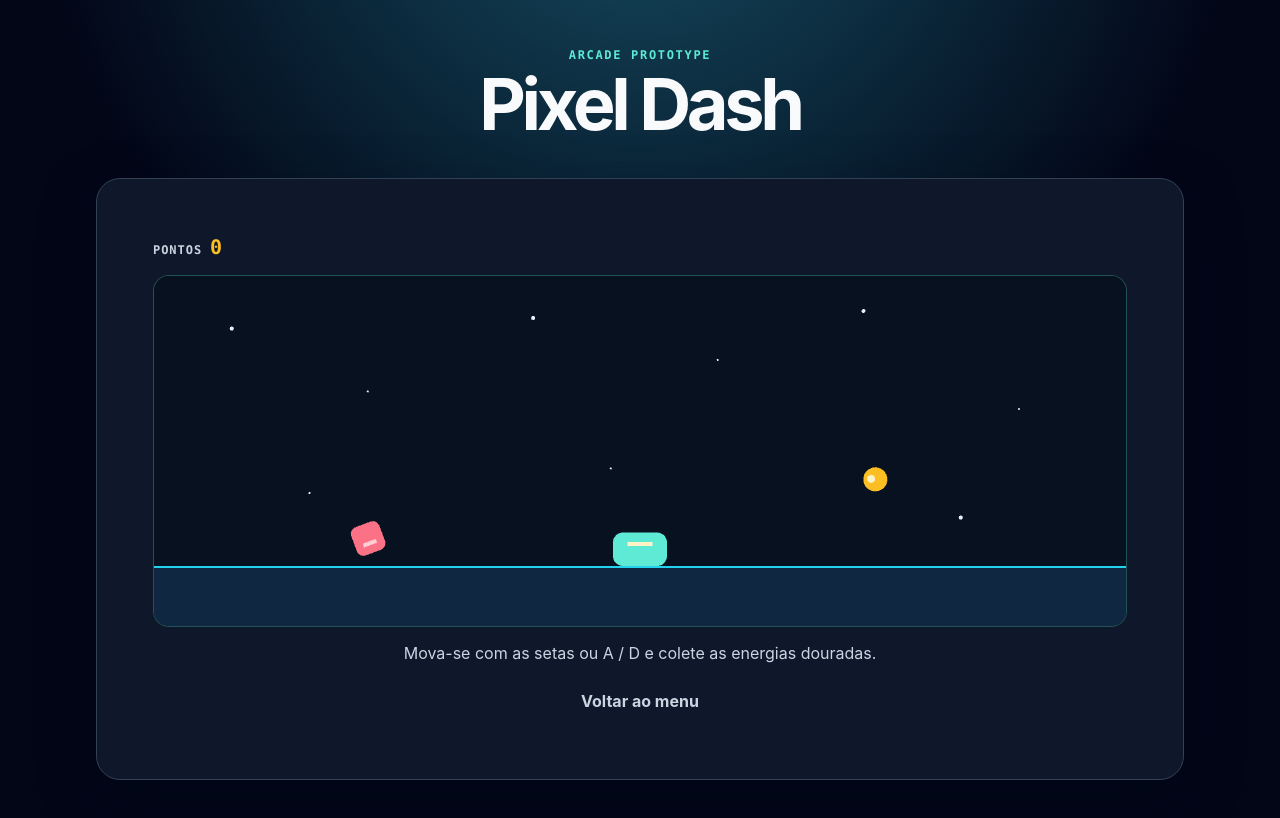
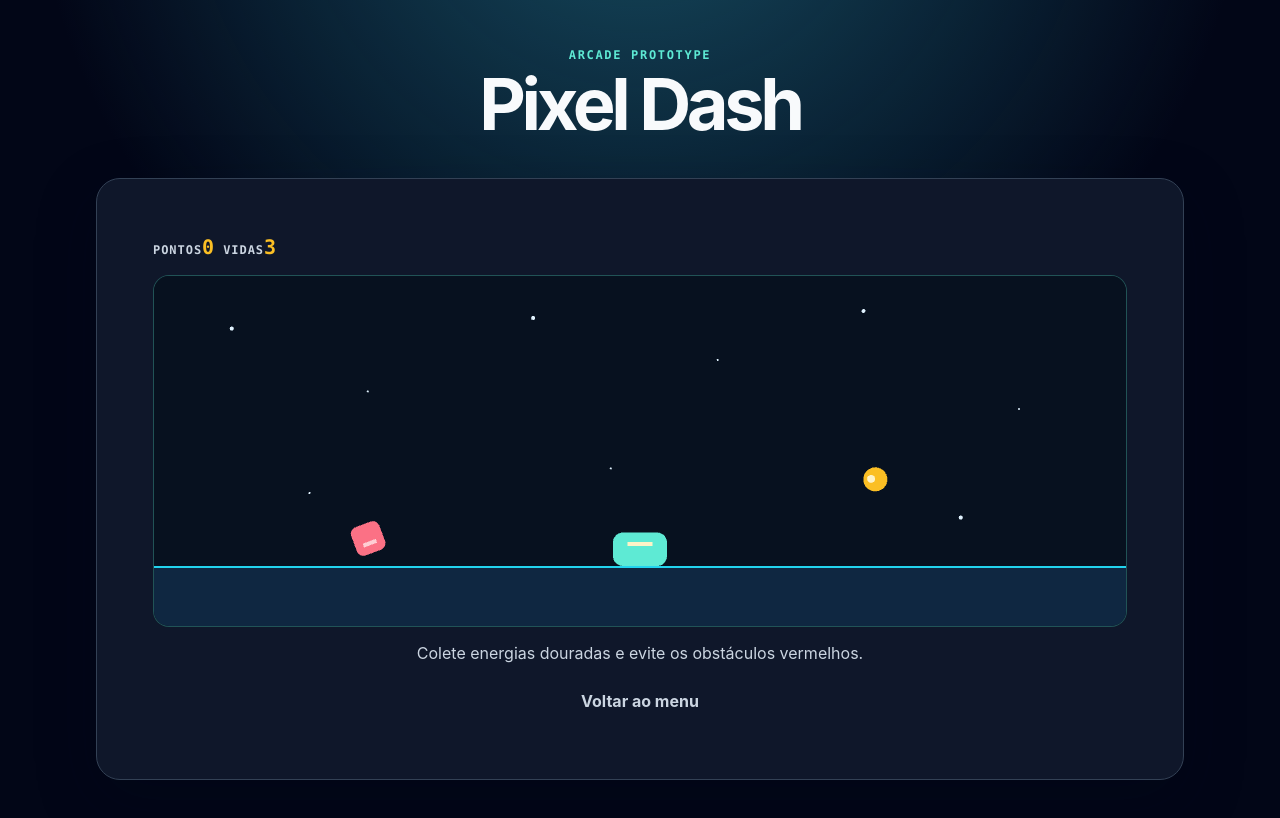
Before and after one commit to faelmorningstar/pixel-dash, a React (Vite) app: page / in a window 1280 px wide. Both pictures are taken after a click on the button "Jogar". Shown: the top 818 px of the page. Built offline with nearby package versions, Linux system fonts and the light colour scheme.

Commit message:
feat: track lives and game over

```diff
--- a/src/App.tsx
+++ b/src/App.tsx
@@ -1,20 +1,36 @@
-import { useCallback, useState } from 'react'
+import { useCallback, useRef, useState } from 'react'
 import { GameCanvas } from './components/GameCanvas'
+import { GameOverScreen } from './components/GameOverScreen'
 import { MenuScreen } from './components/MenuScreen'
+import { GAME_CONFIG } from './game/config'
 import type { GameStatus } from './game/types'
 import './App.css'
 
 function App() {
   const [gameStatus, setGameStatus] = useState<GameStatus>('menu')
   const [score, setScore] = useState(0)
+  const [lives, setLives] = useState<number>(GAME_CONFIG.initialLives)
+  const livesRef = useRef<number>(GAME_CONFIG.initialLives)
 
   const startGame = () => {
     setScore(0)
+    livesRef.current = GAME_CONFIG.initialLives
+    setLives(GAME_CONFIG.initialLives)
     setGameStatus('playing')
   }
 
   const collectPoints = useCallback((points: number) => {
     setScore((currentScore) => currentScore + points)
+  }, [])
+
+  const loseLife = useCallback(() => {
+    const nextLives = Math.max(livesRef.current - 1, 0)
+    livesRef.current = nextLives
+    setLives(nextLives)
+
+    if (nextLives === 0) {
+      setGameStatus('gameOver')
+    }
   }, [])
 
   return (
@@ -26,15 +42,21 @@ function App() {
 
       {gameStatus === 'menu' ? (
         <MenuScreen onPlay={startGame} />
-      ) : (
+      ) : gameStatus === 'playing' ? (
         <section className="game-screen" aria-label="Área de jogo Pixel Dash">
           <div className="hud" aria-live="polite">
-            <span>Pontos</span>
-            <strong>{score}</strong>
+            <div>
+              <span>Pontos</span>
+              <strong>{score}</strong>
+            </div>
+            <div>
+              <span>Vidas</span>
+              <strong>{lives}</strong>
+            </div>
           </div>
-          <GameCanvas onCollect={collectPoints} />
+          <GameCanvas onCollect={collectPoints} onHit={loseLife} />
           <p className="stage-note">
-            Mova-se com as setas ou A / D e colete as energias douradas.
+            Colete energias douradas e evite os obstáculos vermelhos.
           </p>
           <button
             className="text-button"
@@ -44,6 +66,8 @@ function App() {
             Voltar ao menu
           </button>
         </section>
+      ) : (
+        <GameOverScreen score={score} onRestart={startGame} />
       )}
     </main>
   )
```
